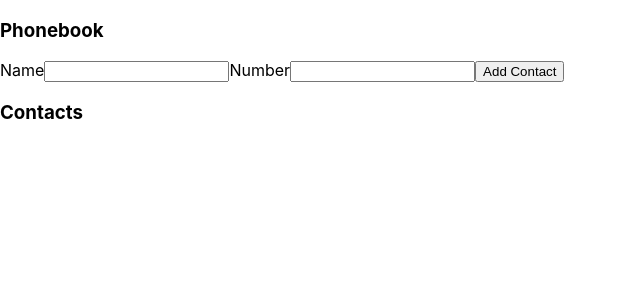
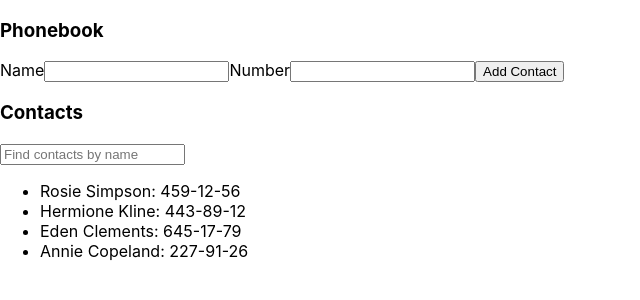
Before and after one commit to nedinix/goit-react-hw-08-phonebook, a React (Create React App) app: page / in a window 1280 px wide. Shown: the top 300 px of the page, without its empty margins (0-640 px from the left). Built offline with nearby package versions, Linux system fonts and the light colour scheme.

Commit message:
add filter

```diff
--- a/src/components/App.jsx
+++ b/src/components/App.jsx
@@ -1,10 +1,18 @@
 import React, { Component } from 'react';
 import Form from './Form/Form';
 import Contacts from './Contacts/Contacts';
+import FilterInput from './Filter/Filter';
 
 class App extends Component {
   state = {
-    contacts: [],
+    // contacts: [],
+    contacts: [
+      { id: 'id-1', name: 'Rosie Simpson', number: '459-12-56' },
+      { id: 'id-2', name: 'Hermione Kline', number: '443-89-12' },
+      { id: 'id-3', name: 'Eden Clements', number: '645-17-79' },
+      { id: 'id-4', name: 'Annie Copeland', number: '227-91-26' },
+    ],
+    filter: '',
   };
 
   formSubmitHandler = data => {
@@ -15,8 +23,12 @@ class App extends Component {
     console.log('onSubmit', this.state.contacts);
   };
 
+  handleFilterChange = e => {
+    this.setState({ filter: e.currentTarget.value });
+  };
+
   render() {
-    const { contacts } = this.state;
+    const { contacts, filter } = this.state;
     console.log(contacts);
 
     return (
@@ -27,6 +39,7 @@ class App extends Component {
         </div>
         <div>
           <h3>Contacts</h3>
+          <FilterInput value={filter} onChange={this.handleFilterChange} />
           {contacts.length > 0 && <Contacts contacts={contacts} />}
         </div>
       </div>
--- /dev/null
+++ b/src/components/Filter/Filter.jsx
@@ -0,0 +1,16 @@
+import React from 'react';
+
+const FilterInput = ({ value, onChange }) => {
+  return (
+    <input
+      type="text"
+      name="filter"
+      pattern="^[a-zA-Zа-яА-Я]+(([' -][a-zA-Zа-яА-Я ])?[a-zA-Zа-яА-Я]*)*$"
+      value={value}
+      onChange={onChange}
+      placeholder="Find contacts by name"
+    />
+  );
+};
+
+export default FilterInput;
--- a/src/components/Form/Form.js
+++ b/src/components/Form/Form.js
@@ -5,6 +5,7 @@ class Form extends Component {
   state = {
     name: '',
     number: '',
+    filter: '',
   };
 
   nameInputId = nanoid();
@@ -25,7 +26,7 @@ class Form extends Component {
   };
 
   reset = () => {
-    this.setState({ name: '' });
+    this.setState({ name: '', number: '' });
   };
 
   render() {
```
